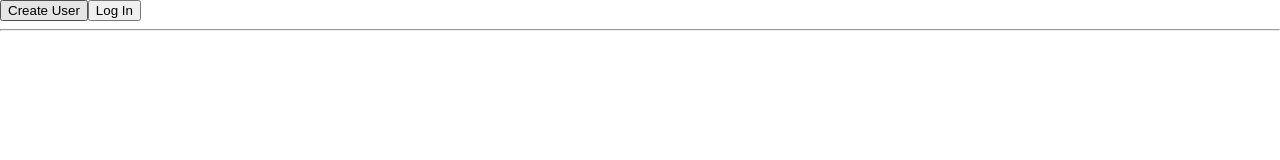
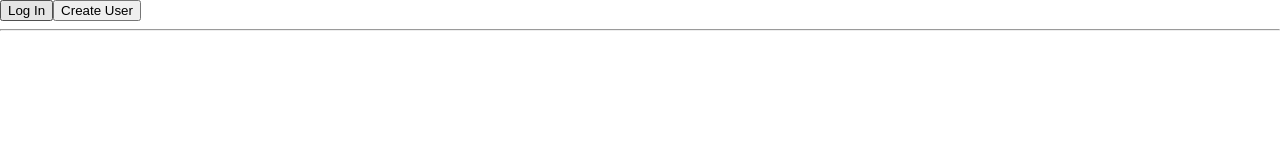
Before and after one commit to D3viGan/shelf-of-tales, an Angular app: page / in a window 1280 px wide. Shown: the top 160 px of the page. Built offline with nearby package versions, Linux system fonts and the light colour scheme.

Commit message:
Log in button update

```diff
--- a/src/app/app.component.html
+++ b/src/app/app.component.html
@@ -1,6 +1,6 @@
 <nav>
+  <button class="btn" routerLink="/SignIn">Log In</button>
   <button class="btn" routerLink="/SignUp">Create User</button>
-  <button class="btn" routerLink="/SignIn">Log In</button>
 </nav>
 
 <hr>
```
